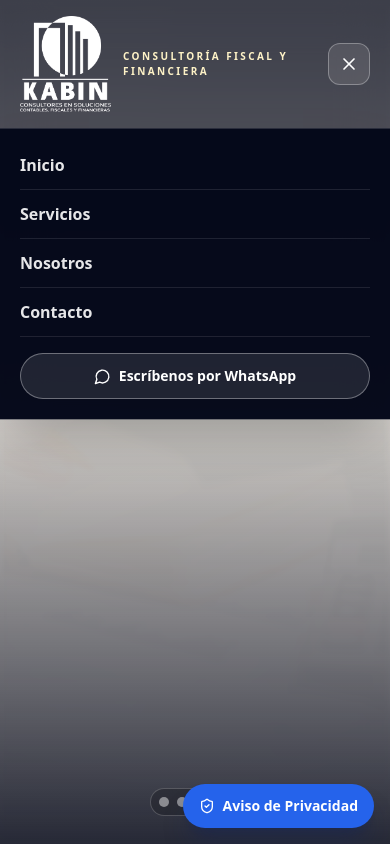
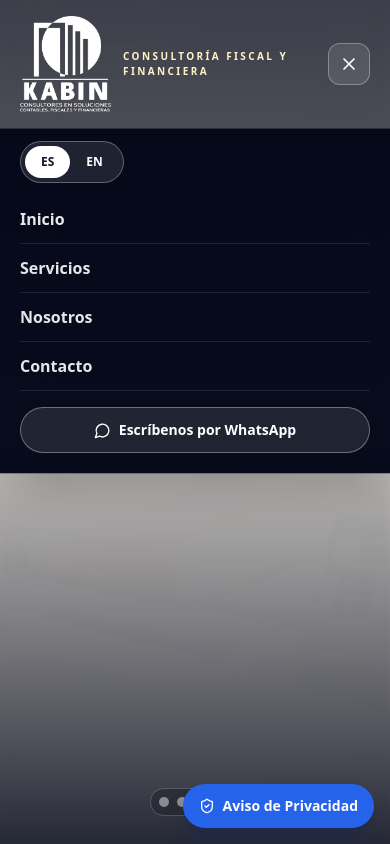
Before and after one commit to o7digital/kabin, a React (Vite) app: page / in a window 390 px wide. Both pictures are taken after a click on the button 349 px from the left and 64 px from the top of the page. Shown: the top 844 px of the page. Built offline with nearby package versions, Linux system fonts and the light colour scheme.

Commit message:
Add mobile language switch

```diff
--- a/KabinConsultoriaMockup.jsx
+++ b/KabinConsultoriaMockup.jsx
@@ -404,6 +404,28 @@ export default function KabinConsultoriaMockup() {
               exit={{ opacity: 0, y: -12 }}
               transition={{ duration: 0.22 }}
             >
+              <div className="mb-3 inline-flex rounded-full border border-white/30 bg-white/10 p-1 text-xs font-bold text-white">
+                <button
+                  type="button"
+                  onClick={() => {
+                    switchLanguage("es");
+                    closeMenu();
+                  }}
+                  className={`rounded-full px-4 py-2 ${lang === "es" ? "bg-white text-slate-900" : ""}`}
+                >
+                  ES
+                </button>
+                <button
+                  type="button"
+                  onClick={() => {
+                    switchLanguage("en");
+                    closeMenu();
+                  }}
+                  className={`rounded-full px-4 py-2 ${lang === "en" ? "bg-white text-slate-900" : ""}`}
+                >
+                  EN
+                </button>
+              </div>
               <nav className="flex flex-col">
                 {t.navLinks.map((link) => (
                   <a
```
